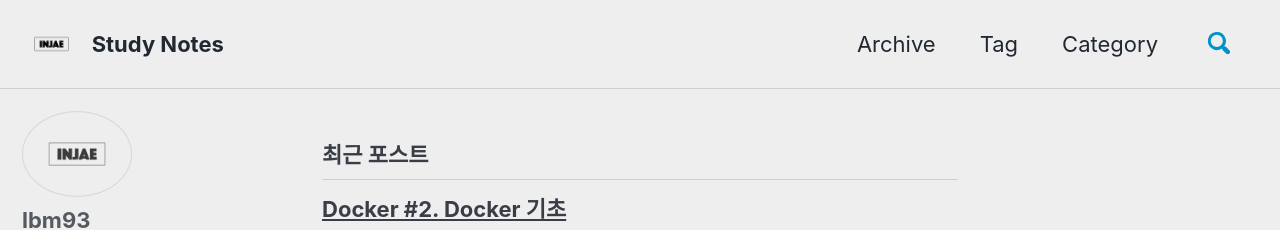
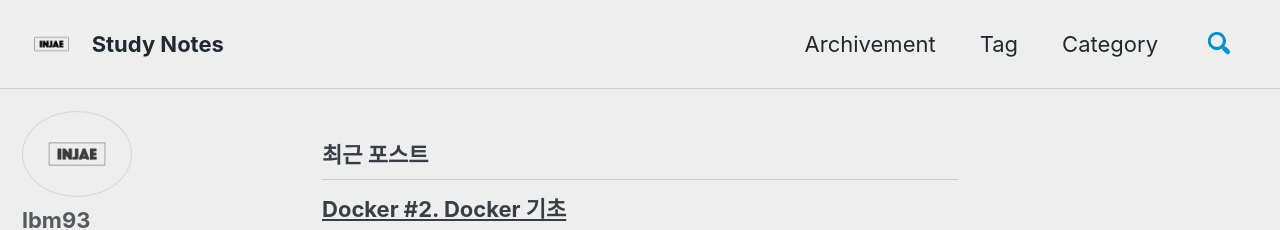
Before and after one commit to lbm93/lbm93.github.io, a Jekyll site: the page built from index.html, in a window 1280 px wide and 900 px high. Shown: the top 230 px of the window. Built offline with Jekyll 4.4.1, drawn with Linux system fonts in a browser that asks for light colours; cached includes are drawn as plain includes; nearby versions of some CDN libraries; the list of posts is cut into pages by our own code.

Commit message:
Update navigation.yml

```diff
--- a/_data/navigation.yml
+++ b/_data/navigation.yml
@@ -1,7 +1,7 @@
 # main links
 main:
-  - title: "Archive"
-    url: /year-archive/
+  - title: "Archivement"
+    url: /archivement/
   - title: "Tag"
     url: /tags/
   - title: "Category"
```
